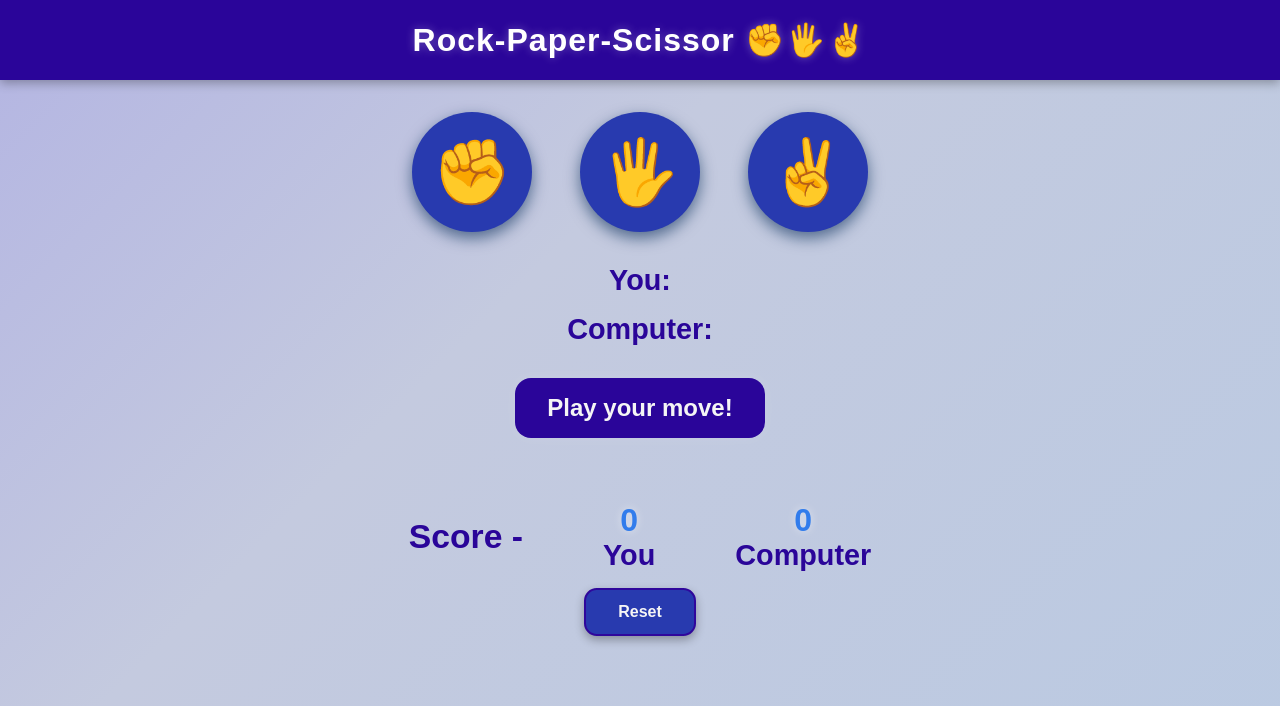
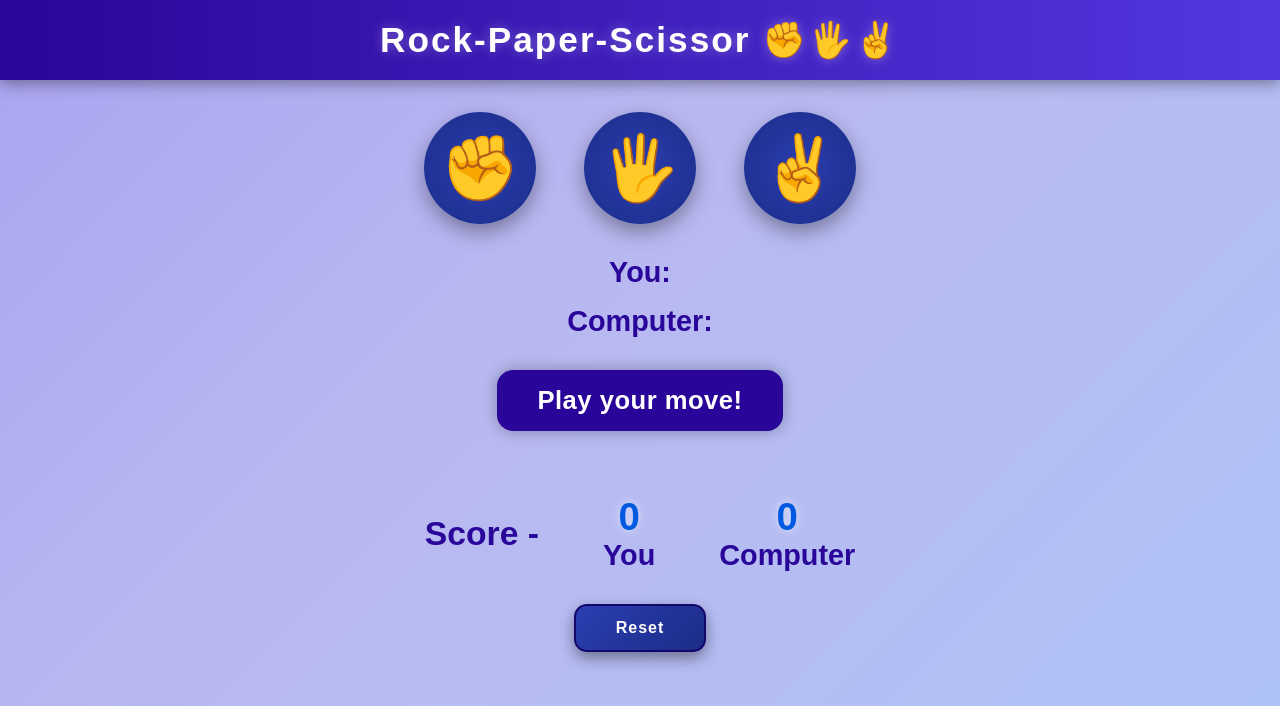
Before and after one commit to errajput/rock-paper-scissors, a plain HTML site: page src/index.html in a window 1280 px wide. Drawn offline with Linux system fonts and the light colour scheme.

Commit message:
change the style

```diff
--- a/src/style.css
+++ b/src/style.css
@@ -1,4 +1,4 @@
-/*  Global Reset */
+/* 🌐 Global Reset */
 * {
   margin: 0;
   padding: 0;
@@ -9,18 +9,20 @@
   transition: all 0.3s ease;
 }
 
-/*  Body Styling */
+/* 🌈 Body Styling */
 body {
   min-height: 100vh;
-  background: linear-gradient(135deg, #8477ec, #c4cadf, #acc9e6);
+  background: linear-gradient(135deg, #7e6bf7, #b9b8f0, #9fd4ff);
   background-size: 300% 300%;
   animation: gradientFlow 8s ease infinite;
   display: flex;
   flex-direction: column;
   align-items: center;
+  justify-content: flex-start;
+  padding-bottom: 2rem;
 }
 
-/* Animated Gradient Background */
+/* ✨ Animated Gradient Background */
 @keyframes gradientFlow {
   0% {
     background-position: 0% 50%;
@@ -33,19 +35,20 @@ body {
   }
 }
 
-/*  Title */
+/* 🎮 Title */
 h1 {
   width: 100%;
-  background: rgb(42, 5, 153);
+  background: linear-gradient(90deg, #2a0599, #5337df);
   color: #fff;
   height: 5rem;
   line-height: 5rem;
-  letter-spacing: 1px;
-  text-shadow: 0 0 10px rgba(255, 255, 255, 0.3);
-  box-shadow: 0 3px 10px rgba(0, 0, 0, 0.3);
+  letter-spacing: 2px;
+  text-shadow: 0 0 12px rgba(255, 255, 255, 0.3);
+  box-shadow: 0 3px 15px rgba(0, 0, 0, 0.4);
+  font-size: 2.2rem;
 }
 
-/*  Choice Section */
+/* 🧩 Choice Section */
 .choices {
   display: flex;
   justify-content: center;
@@ -57,104 +60,124 @@ h1 {
 
 .choice {
   font-size: 4rem;
-  width: 7.5rem;
-  height: 7.5rem;
+  width: 7rem;
+  height: 7rem;
   border-radius: 50%;
-  background: rgb(40, 58, 175);
+  background: radial-gradient(circle, #2a3eb1, #1b2c87);
   display: flex;
   justify-content: center;
   align-items: center;
-  color: white;
-  box-shadow: 0 6px 15px rgba(3, 40, 85, 0.6);
+  color: #fff;
+  box-shadow: 0 8px 20px rgba(0, 0, 0, 0.35);
   cursor: pointer;
   transform: scale(1);
+  position: relative;
+  overflow: hidden;
 }
 
 .choice:hover {
-  background: rgb(42, 5, 153);
-  transform: scale(1.1);
-  box-shadow: 0 0 20px rgba(9, 94, 198, 0.6);
+  transform: scale(1.12) rotate(5deg);
+  background: radial-gradient(circle, #341af9, #1b2c87);
+  box-shadow: 0 0 25px rgba(53, 91, 255, 0.8);
 }
 
-/* Choices Display */
+/* Add glowing ring on hover */
+.choice::after {
+  content: "";
+  position: absolute;
+  inset: 0;
+  border-radius: 50%;
+  border: 3px solid transparent;
+  transition: 0.4s ease;
+}
+
+.choice:hover::after {
+  border: 3px solid rgba(255, 255, 255, 0.6);
+  box-shadow: 0 0 15px rgba(255, 255, 255, 0.8);
+}
+
+/* 🧍 You & Computer Display */
 #youDisplay,
 #computerDisplay {
   font-size: 1.8rem;
-  color: rgb(42, 5, 153);
+  color: #2a0599;
   margin-top: 1rem;
 }
 
-/*  Result Container */
+/* 🏆 Result Container */
 .resultContainer {
   margin: 2rem auto;
   text-align: center;
 }
 
 #resultDisplay {
-  font-size: 1.5rem;
-  color: #f5f5f5;
-  background: rgb(42, 5, 153);
-  padding: 1rem 2rem;
+  font-size: 1.6rem;
+  color: #fff;
+  background: #2a0599;
+  padding: 1rem 2.5rem;
   border-radius: 1rem;
   display: inline-block;
-  box-shadow: 0 0 15px rgba(255, 255, 255, 0.1);
-  transition: background-color 0.4s ease, transform 0.3s ease;
+  box-shadow: 0 0 15px rgba(0, 0, 0, 0.3);
+  transition: all 0.4s ease;
+  letter-spacing: 0.5px;
 }
 
 #resultDisplay.win {
   background-color: #16a34a;
   transform: scale(1.1);
+  box-shadow: 0 0 20px rgba(22, 163, 74, 0.6);
 }
 
 #resultDisplay.lose {
   background-color: #dc2626;
   transform: scale(1.1);
+  box-shadow: 0 0 20px rgba(220, 38, 38, 0.6);
 }
 
 #resultDisplay.draw {
   background-color: #5b21b6;
   transform: scale(1.1);
+  box-shadow: 0 0 20px rgba(91, 33, 182, 0.6);
 }
 
-/*  Scoreboard */
+/* 📊 Scoreboard */
 .scoreBoard {
   display: flex;
   justify-content: center;
   align-items: center;
-  gap: 5rem;
-  color: rgb(42, 5, 153);
+  gap: 4rem;
+  color: #2a0599;
   font-size: 1.8rem;
   margin-top: 2rem;
 }
 
-#yourScore,
-#compScore {
-  font-size: 2rem;
-  color: #317cec;
-  text-shadow: 0 0 8px rgba(255, 255, 255, 0.5);
+.score p:first-child {
+  font-size: 2.4rem;
+  color: #005ae0;
+  text-shadow: 0 0 10px rgba(255, 255, 255, 0.6);
 }
 
-/*  Reset Button */
+/* 🔁 Reset Button */
 button {
   font-size: 1rem;
-  background: rgb(40, 58, 175);
-  color: #f5f5f5;
-  border: 2px solid #2f079c;
-  padding: 0.8rem 2rem;
+  background: linear-gradient(135deg, #2a3eb1, #1b2c87);
+  color: #fff;
+  border: 2px solid #14066b;
+  padding: 0.8rem 2.5rem;
   border-radius: 0.8rem;
-  margin-top: 1rem;
-  margin-bottom: 1rem;
+  margin-top: 2rem;
   cursor: pointer;
-  box-shadow: 0 4px 10px rgba(0, 0, 0, 0.3);
+  box-shadow: 0 6px 15px rgba(0, 0, 0, 0.4);
+  letter-spacing: 1px;
 }
 
 button:hover {
   background: linear-gradient(135deg, #3743e8, #341af9);
-  box-shadow: 0 0 15px rgba(21, 0, 255, 0.839);
-  transform: translateY(-3px);
+  box-shadow: 0 0 20px rgba(53, 91, 255, 0.9);
+  transform: translateY(-4px);
 }
 
-/*  Responsive Design */
+/* 📱 Responsive Design */
 @media (max-width: 650px) {
   html {
     font-size: 90%;
@@ -163,7 +186,7 @@ button:hover {
     gap: 2rem;
   }
   h1 {
-    font-size: 2rem;
+    font-size: 1.8rem;
   }
 }
 
```
